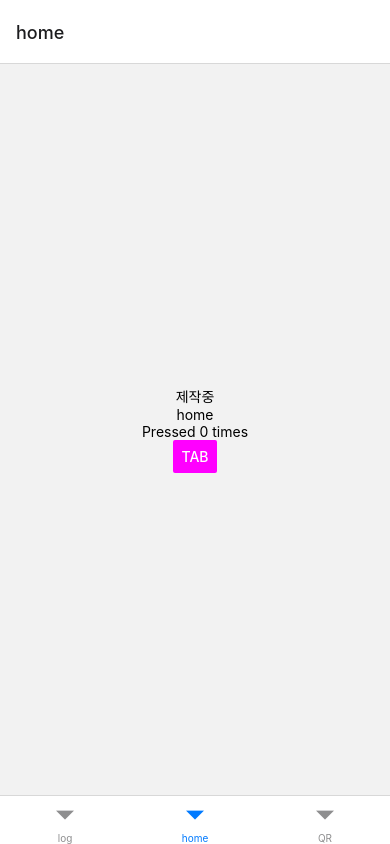
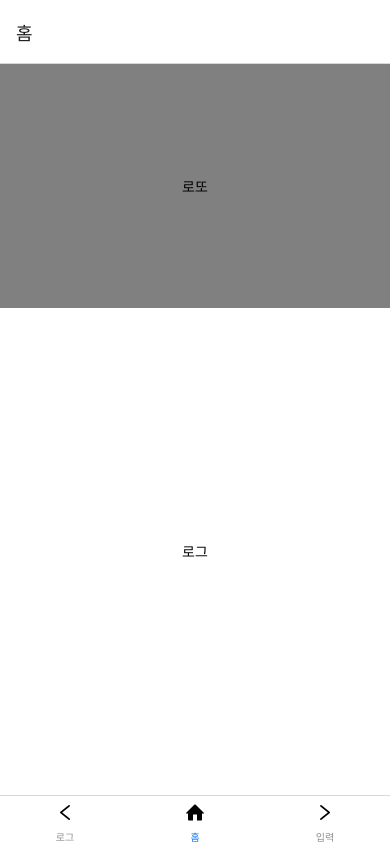
Before and after one commit to TW-Lim/Lotto, a React Native app: screen / in a window 390 px wide. Built offline with nearby package versions, Linux system fonts and the light colour scheme.

Commit message:
design/main 홈 화면 분할 및 네비게이션 바 아이콘 추가

```diff
--- a/navigation/bottomNav.js
+++ b/navigation/bottomNav.js
@@ -1,5 +1,6 @@
 import React from 'react';
 import { createBottomTabNavigator } from '@react-navigation/bottom-tabs';
+import { AntDesign, Entypo } from '@expo/vector-icons';
 import home from '../screens/home';
 import log from '../screens/log';
 import QR from '../screens/inputScreens/QR';
@@ -8,10 +9,28 @@ const Tab = createBottomTabNavigator();
 
 export default function BotNav() {
 	return (
-		<Tab.Navigator initialRouteName="home" backBehavior="initialRoute">
-			<Tab.Screen name="log" component={log} />
-			<Tab.Screen name="home" component={home} />
-			<Tab.Screen name="QR" component={QR} />
+		<Tab.Navigator initialRouteName="홈" backBehavior="initialRoute">
+			<Tab.Screen
+				name="로그"
+				component={log}
+				options={{
+					tabBarIcon: () => <AntDesign name="left" size={20} />,
+				}}
+			/>
+			<Tab.Screen
+				name="홈"
+				component={home}
+				options={{
+					tabBarIcon: () => <Entypo name="home" size={20} />,
+				}}
+			/>
+			<Tab.Screen
+				name="입력"
+				component={QR}
+				options={{
+					tabBarIcon: () => <AntDesign name="right" size={20} />,
+				}}
+			/>
 		</Tab.Navigator>
 	);
 }
--- a/package.json
+++ b/package.json
@@ -20,6 +20,7 @@
 		"react-native": "https://github.com/expo/react-native/archive/sdk-42.0.0.tar.gz",
 		"react-native-safe-area-context": "3.2.0",
 		"react-native-screens": "~3.4.0",
+		"react-native-vector-icons": "^8.1.0",
 		"react-native-web": "~0.13.12"
 	},
 	"devDependencies": {
--- a/screens/home.js
+++ b/screens/home.js
@@ -1,25 +1,34 @@
-import React, { useState } from 'react';
-import { View, Text, Button, StyleSheet } from 'react-native';
-import DrawCount from '../components/DrawCount/DrawCount';
+import React from 'react';
+import { Text, View, StyleSheet } from 'react-native';
 
 export default function home() {
-	const [count, setCount] = useState(0);
 	return (
-		<View
-			style={{ flex: 1, justifyContent: 'center', alignItems: 'center' }}
-		>
-			<DrawCount />
-			<Text>home</Text>
-			<Text>{`Pressed ${count} times`}</Text>
-			<Button
-				title="Tab"
-				color="#f0f"
-				onPress={() => {
-					setCount(count + 1);
-				}}
-			></Button>
+		<View style={styles.container}>
+			<View style={styles.item1}>
+				<Text>로또</Text>
+			</View>
+			<View style={styles.item2}>
+				<Text>로그</Text>
+			</View>
 		</View>
 	);
 }
 
-const style = StyleSheet.create({});
+const styles = StyleSheet.create({
+	container: {
+		flex: 1,
+		flexDirection: 'column', // 혹은 'column'
+	},
+	item1: {
+		flex: 1,
+		alignItems: 'center',
+		justifyContent: 'center',
+		backgroundColor: 'gray',
+	},
+	item2: {
+		flex: 2,
+		alignItems: 'center',
+		justifyContent: 'center',
+		backgroundColor: 'white',
+	},
+});
```
Also changed, not shown: 1 other file (tests, documents, lock files or other folders).
